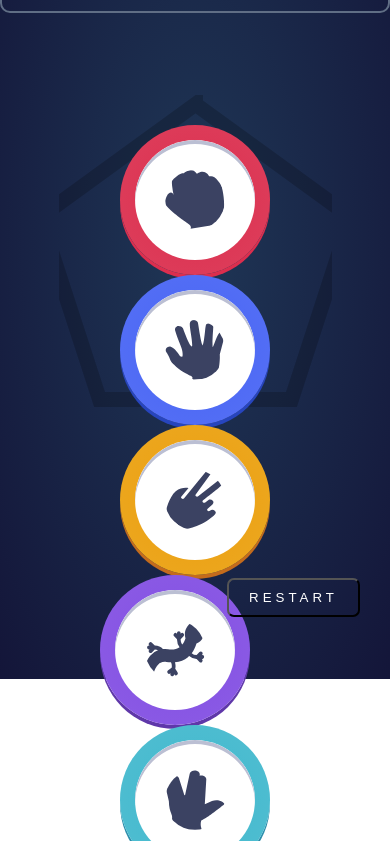
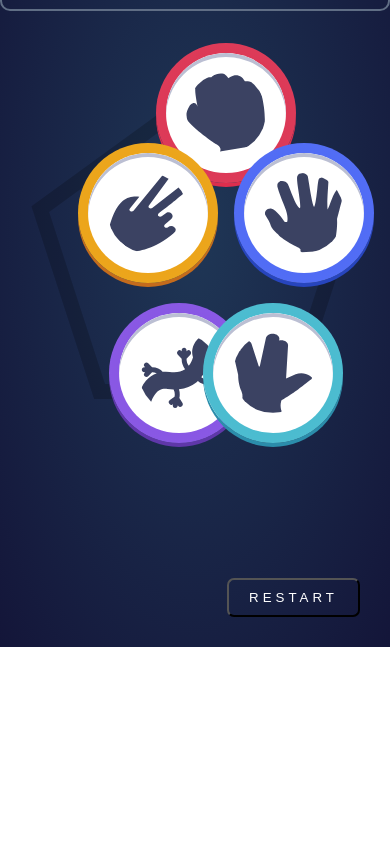
Before and after one commit to se4astien/rpsls-game-js, a plain HTML site: page index.html in a window 390 px wide. Shown: the part 197-1038 px from the top of the page. After the commit the page ends 844 px from the top, so only its background shows below. Drawn offline with Linux system fonts and the light colour scheme.

Commit message:
change layout responsive

```diff
--- a/css/modal.css
+++ b/css/modal.css
@@ -42,10 +42,65 @@
 }
 
 .modal-content span {
+  border-radius: 50%;
+  padding: 15px;
+}
+
+.modal-content span {
   display: flex;
   justify-content: center;
   align-items: center;
   margin: 0 3rem;
+  position: relative;
+}
+
+.modal-content .rock,
+.modal-content .paper,
+.modal-content .scissors,
+.modal-content .lizard,
+.modal-content .spock {
+  top: 0;
+  left: 0;
+}
+
+.modal-content .win span:before {
+  content: '';
+  background-color: #ffffff21;
+  position: absolute;
+  display: block;
+  border-radius: 50%;
+  width: 100%;
+  height: 100%;
+  z-index: -1;
+  transform: translate(0, 0);
+  animation: animateWaves 1.5s infinite 0.5s;
+}
+
+.modal-content .win span:after {
+  content: '';
+  background-color: #ffffff21;
+  position: absolute;
+  display: block;
+  border-radius: 50%;
+  width: 100%;
+  height: 100%;
+  z-index: -1;
+  transform: translate(0, 0);
+  animation: animateWaves 1.5s infinite 0.1s;
+}
+
+@keyframes animateWaves {
+  0% {
+    transform: scale(0);
+  }
+
+  50% {
+    transform: scale(2);
+  }
+
+  100% {
+    transform: scale(0);
+  }
 }
 
 .modal-content span img {
--- a/css/style.css
+++ b/css/style.css
@@ -32,7 +32,7 @@ body {
 }
 
 .container {
-  max-width: 800px;
+  max-width: 700px;
   margin: auto;
   /* display: none; */
 }
@@ -40,7 +40,7 @@ body {
 .header {
   border: 2px solid var(--header-outline);
   border-radius: 10px;
-  margin: 2rem 0;
+  margin-top: 40px;
   padding: 0.5rem 1rem;
   display: flex;
   justify-content: space-between;
@@ -82,26 +82,30 @@ body {
 }
 
 .choices {
-  width: 70%;
+  width: 100%;
   height: 400px;
-  margin: 0 auto;
-  background: url('../images/bg-pentagon.svg') no-repeat center 50px;
-  display: flex;
+  margin: 2rem auto;
+  background: url('../images/bg-pentagon.svg') no-repeat center center;
+  /* display: flex;
   justify-content: center;
   align-items: center;
-  flex-wrap: wrap;
+  flex-wrap: wrap; */
+  position: relative;
 }
 
 .choices .choice {
-  width: 150px;
-  height: 150px;
+  width: 140px;
+  height: 140px;
   cursor: pointer;
+  position: absolute;
+  border-radius: 50%;
+  display: flex;
+  align-items: center;
+  justify-content: center;
 }
 
-.choices .choice,
-.modal-content span {
-  border-radius: 50%;
-  padding: 15px;
+.choices .choice > img {
+  padding: 20px !important;
 }
 
 .choices .choice > img,
@@ -115,61 +119,44 @@ body {
   -webkit-box-shadow: 0 1vmin #bbbfd3 inset;
 }
 
-.choices .choice.rock {
-  align-self: flex-end;
-  margin-top: 80px;
-}
-
-.choices .choice.paper {
-  align-self: flex-start;
-}
-
-.choices .choice.scissors {
-  align-self: flex-end;
-}
-
-.choices .choice.lizard {
-  align-self: flex-end;
-  margin-right: 40px;
-}
-
-.choices .choice.spock {
-  align-self: flex-end;
-}
-
-.choices .choice.rock,
-.modal-content span.rock {
+.rock {
   background-image: radial-gradient(var(--rock-gradient));
   box-shadow: 0 1vmin #dc2e4e;
   -webkit-box-shadow: 0 1vmin #dc2e4e;
+  top: 0;
+  left: 40%;
 }
 
-.choices .choice.paper,
-.modal-content span.paper {
+.paper {
   background-image: radial-gradient(var(--paper-gradient));
   box-shadow: 0 1vmin #2745be;
   -webkit-box-shadow: 0 1vmin #2745be;
+  top: 25%;
+  left: 60%;
 }
 
-.choices .choice.scissors,
-.modal-content span.scissors {
+.scissors {
   background-image: radial-gradient(var(--scissors-gradient));
   box-shadow: 0 1vmin #c46b1c;
   -webkit-box-shadow: 0 1vmin #c46b1c;
+  top: 25%;
+  left: 20%;
 }
 
-.choices .choice.lizard,
-.modal-content span.lizard {
+.lizard {
   background-image: radial-gradient(var(--lizard-gradient));
   box-shadow: 0 1vmin #5f37a9;
   -webkit-box-shadow: 0 1vmin #5f37a9;
+  bottom: 0;
+  left: 28%;
 }
 
-.choices .choice.spock,
-.modal-content span.spock {
+.spock {
   background-image: radial-gradient(var(--spock-gradient));
   box-shadow: 0 1vmin #2b8dab;
   -webkit-box-shadow: 0 1vmin #2b8dab;
+  bottom: 0;
+  left: 52%;
 }
 
 .restart {
@@ -185,3 +172,18 @@ body {
   cursor: pointer;
   outline: none;
 }
+
+@media (max-width: 600px) {
+  .container {
+    max-width: 100%;
+    padding-top: 30px;
+  }
+
+  .header {
+    margin: 0;
+  }
+
+  .header h1 {
+    display: none;
+  }
+}
--- a/js/main.js
+++ b/js/main.js
@@ -76,7 +76,7 @@ function showWinner(winner, playerChoice, computerChoice) {
   if (winner === 'player') {
     scoreboard.player++;
     result.innerHTML = `
-    <div>
+    <div class="win">
         <p>You picked</p>
         <span class=${playerChoice}>
             <img src="../images/icon-${playerChoice}.svg" alt=${playerChoice} />
@@ -106,7 +106,7 @@ function showWinner(winner, playerChoice, computerChoice) {
       <h2 class="text-lose">You lose</h2>
       <button id="again" class="again-btn">Play Again</button>
     </div>
-    <div>
+    <div class="win">
       <p>The house picked</p>
       <span class=${computerChoice}>
         <img src="./images/icon-${computerChoice}.svg" alt=${computerChoice} />
```
Also changed, not shown: 1 other file.
